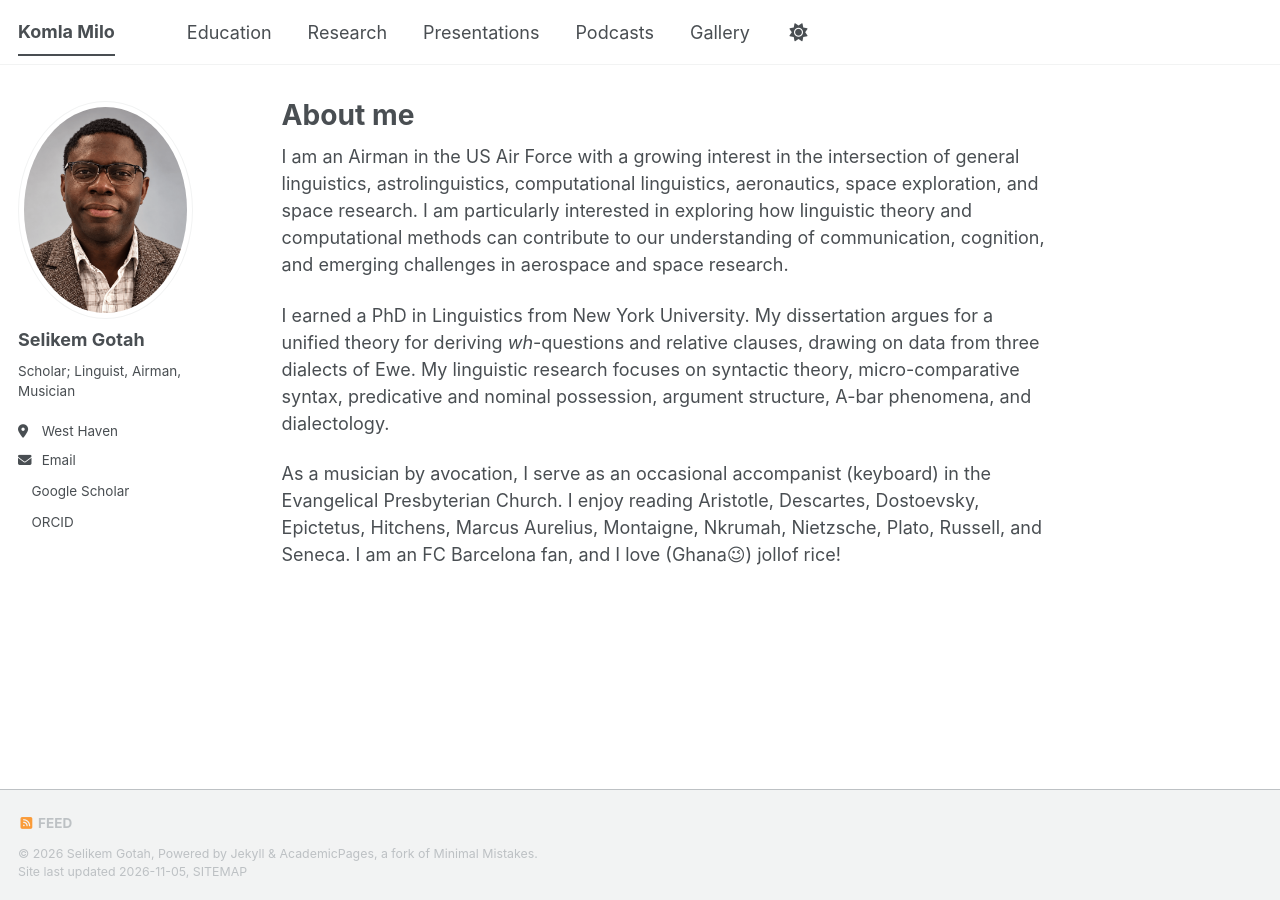
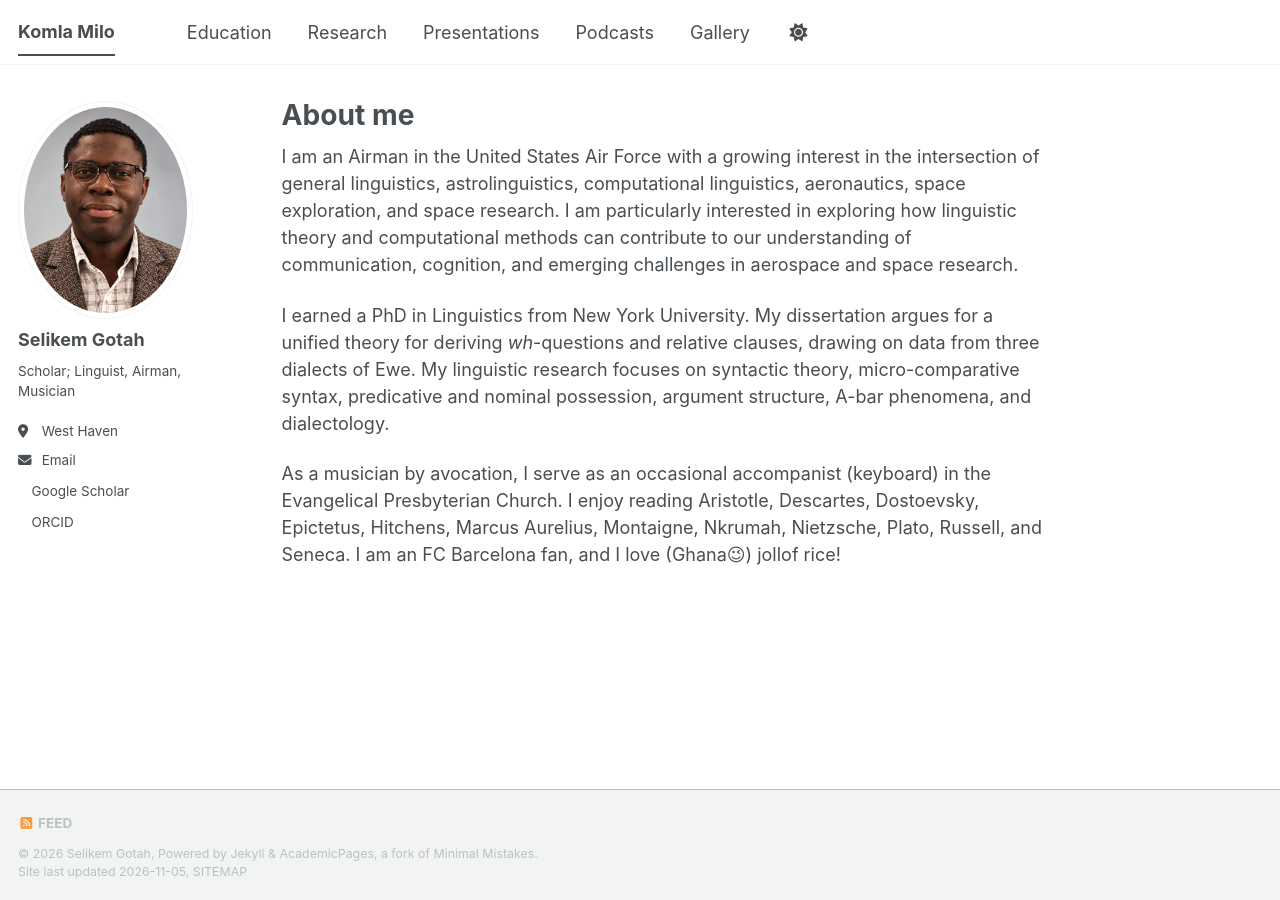
Before and after one commit to komlamilo/komlamilo.github.io, a Jekyll site: the page built from _pages/about.md, in a window 1280 px wide. Built offline with Jekyll 4.4.1, drawn with Linux system fonts in a browser that asks for light colours; a script bundle is joined from its source files by our own code; a style sheet for code colours, icons or effects is not loaded.

Commit message:
Update 'US Air Force' to 'United States Air Force'

```diff
--- a/_pages/about.md
+++ b/_pages/about.md
@@ -8,7 +8,7 @@ redirect_from:
 ---
 
 
-I am an Airman in the US Air Force with a growing interest in the intersection of general linguistics, astrolinguistics, computational linguistics, aeronautics, space exploration, and space research. I am particularly interested in exploring how linguistic theory and computational methods can contribute to our understanding of communication, cognition, and emerging challenges in aerospace and space research.
+I am an Airman in the United States Air Force with a growing interest in the intersection of general linguistics, astrolinguistics, computational linguistics, aeronautics, space exploration, and space research. I am particularly interested in exploring how linguistic theory and computational methods can contribute to our understanding of communication, cognition, and emerging challenges in aerospace and space research.
 
 I earned a PhD in Linguistics from New York University. My dissertation argues for a unified theory for deriving _wh_-questions and relative clauses, drawing on data from three dialects of Ewe. My linguistic research focuses on syntactic theory, micro-comparative syntax, predicative and nominal possession, argument structure, A-bar phenomena, and dialectology.
 
```
